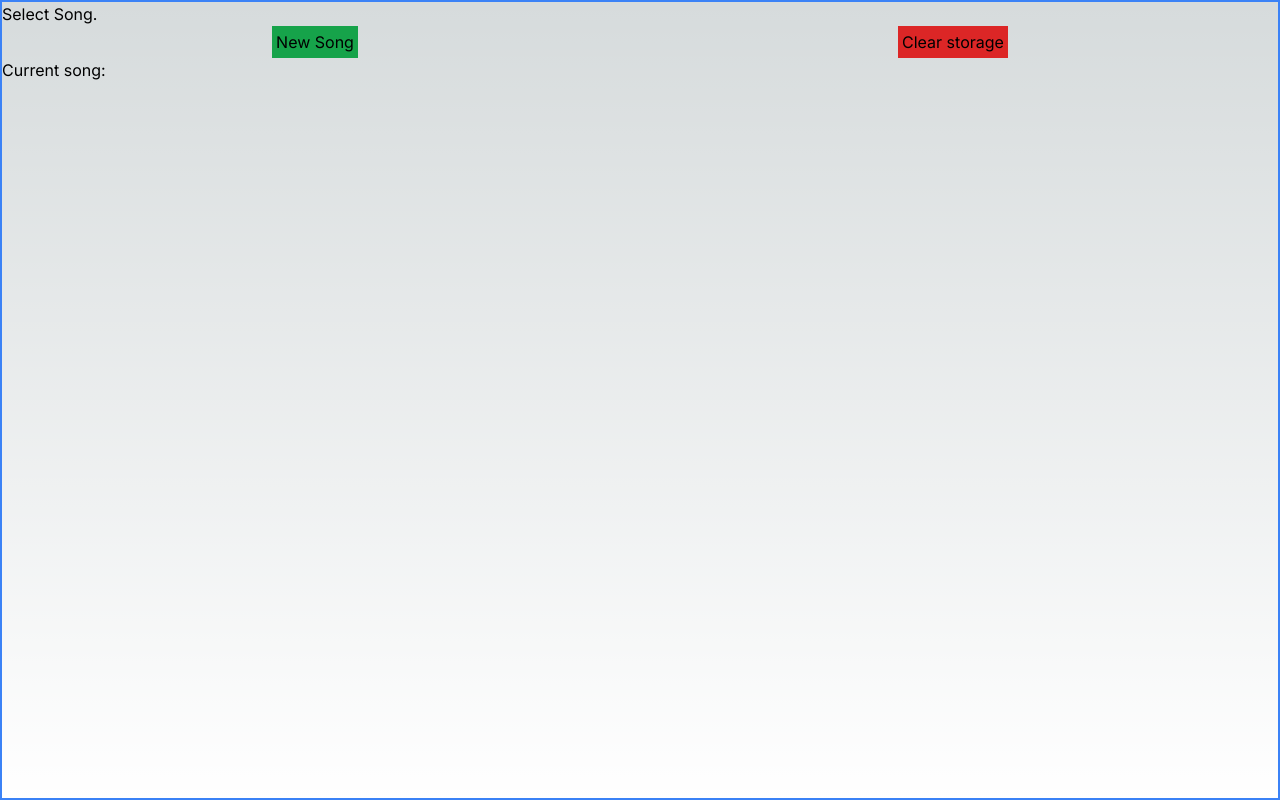
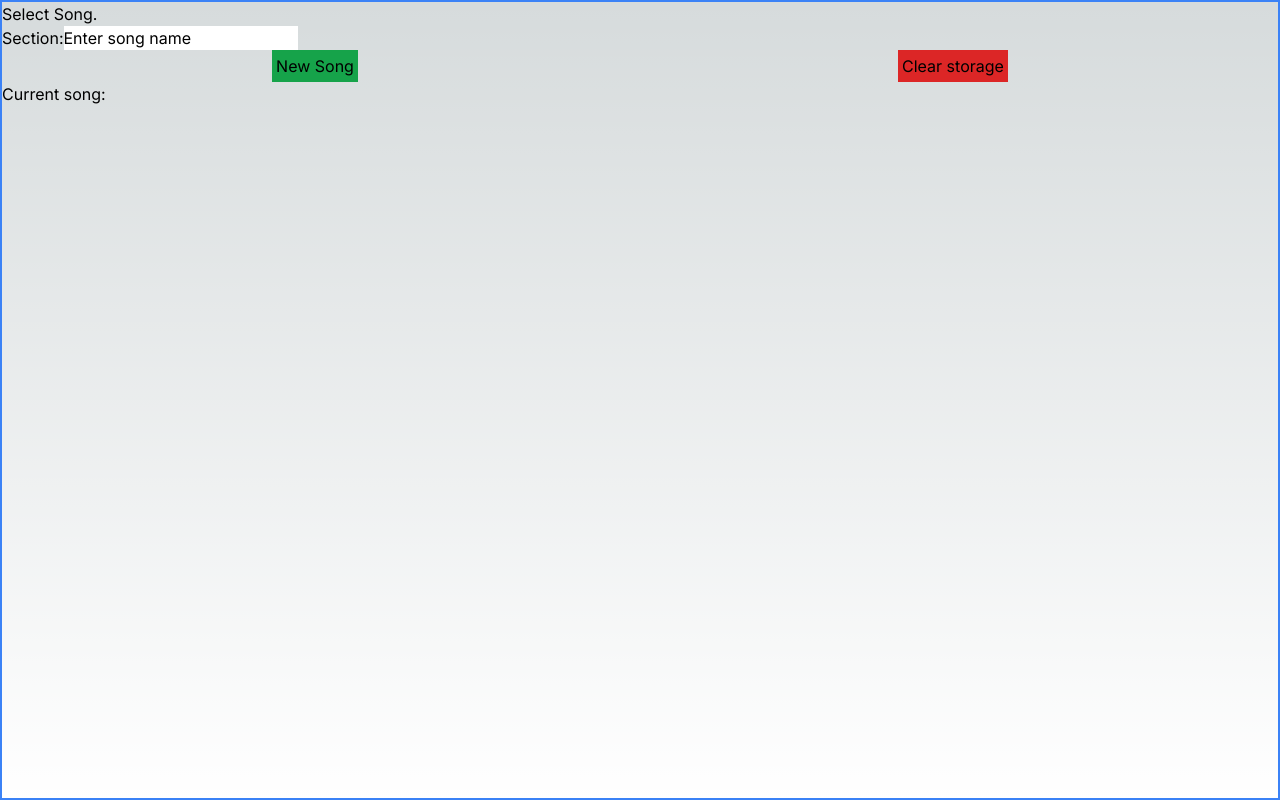
Before and after one commit to AdamSaunders26/iRock-Arranger, a Next.js app: page / in a window 1280 px wide. Built offline with nearby package versions, Linux system fonts and the light colour scheme.

Commit message:
put songNameInput in correct file

```diff
--- a/app/Menu/MenuOverview.tsx
+++ b/app/Menu/MenuOverview.tsx
@@ -2,12 +2,13 @@
 import { ReactNode, useContext, useEffect, useState } from "react";
 import BackButton from "./BackButton";
 import { iRockContext, iRockContextType } from "../Context";
+import SongNameInput from "../SongNameInput";
 
 export default function MenuOverview({ children }: { children: ReactNode }) {
   const { tools } = useContext<iRockContextType>(iRockContext);
   const [currentSong, setCurrentSong] = tools.currentSong;
   const [songList, setSongList] = tools.songList;
-
+  const [songName, setSongName] = useState("Enter song name");
   const toDisplay = Object.keys(Object.values(songList)[0]);
   //   console.log(toDisplay);
 
@@ -32,6 +33,7 @@ export default function MenuOverview({ children }: { children: ReactNode }) {
       {currentSong ? null : (
         <div>
           Select Song.
+          <SongNameInput songName={songName} setSongName={setSongName} />
           <div className="flex justify-between">
             <button
               className="bg-green-600 mx-auto p-1"
--- a/app/Song.tsx
+++ b/app/Song.tsx
@@ -17,7 +17,6 @@ export default function Song() {
   const [songList, setSongList] = tools.songList;
   // const [currentSections, setCurrentSections] = useState(null);
   // const [currentSectionNumber, setCurrentSectionNumber] = useState(null);
-  const [songName, setSongName] = useState("Enter song name");
 
   let currentSongData: iRockSongType;
   let currSects: string[] = [];
@@ -29,7 +28,6 @@ export default function Song() {
   //   console.log(currSects);
   return (
     <div className="flex flex-col">
-      <SongNameInput songName={songName} setSongName={setSongName} />
       <button
         className="bg-pink-400 mx-auto rounded-lg m-1 p-1"
         onClick={() => {
```
